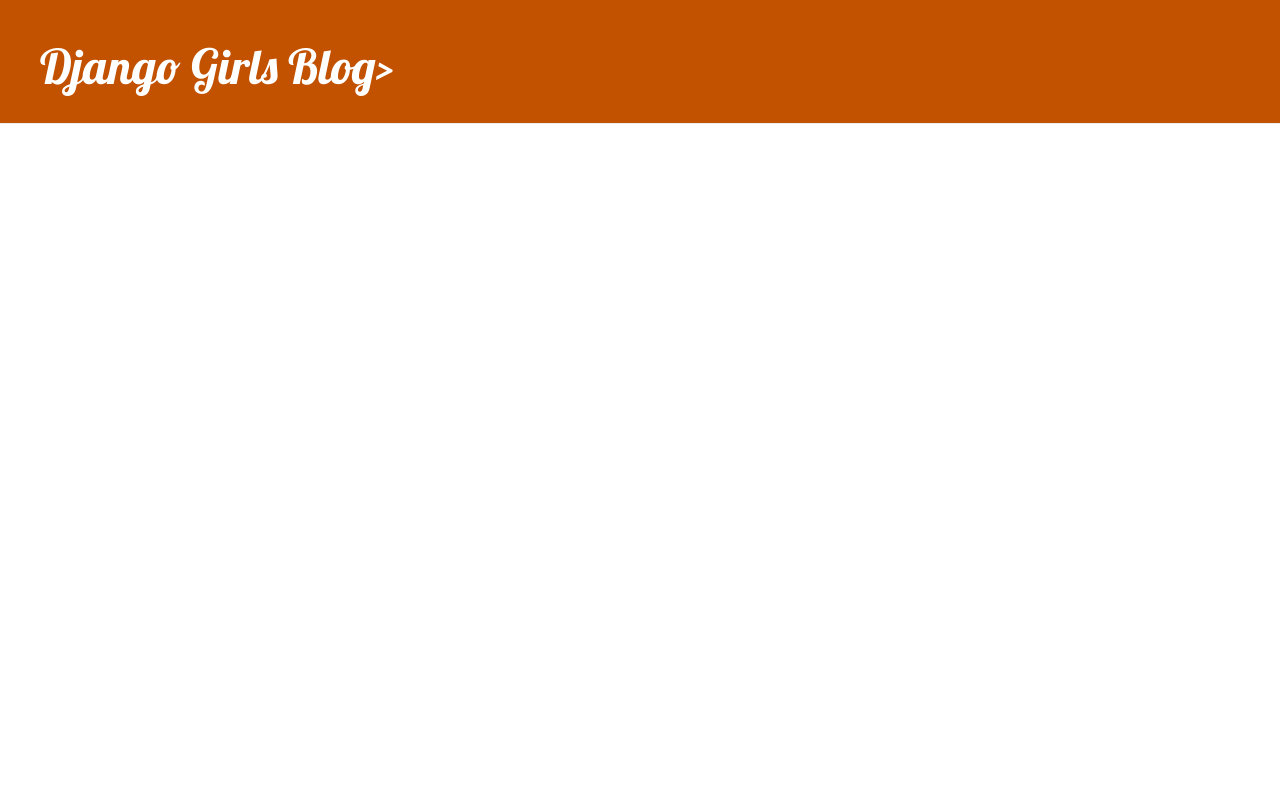
After one commit to ghajeev/my-first-blog, a Django app: template blog/templates/blog/base.html in a window 1280 px wide. The commit adds this page. Run offline with Django 3.2, Linux system fonts and the light colour scheme; the template is opened without the code that fills it, so the values that code supplies are empty; some libraries are stand-ins or nearby versions.

Commit message:
Adds views and templates for detailed blog post as well as CSS for the site.

```diff
--- /dev/null
+++ b/blog/static/css/blog.css
@@ -0,0 +1,70 @@
+/* This is a CSS selector - apply the color to all children a tags of h1 */
+/* h1 a, h2 a
+{
+    color: #C25100;
+    font-family: 'Lobster';
+}
+
+body
+{
+    padding-left: 15px;
+} */
+
+
+
+.page-header
+{
+    background-color: #C25100;
+    margin-top: 0;
+    padding: 20px 20px 20px 40px;
+}
+
+.page-header h1, .page-header h1 a, .page-header h1 a:visited, .page-header h1 a:active
+{
+    color: #ffffff;
+    font-size: 36pt;
+    text-decoration: none;
+}
+
+.content
+{
+    margin-left: 40px;
+}
+
+h1, h2, h3, h4
+{
+    font-family: 'Lobster', cursive;
+}
+
+.date
+{
+    color: #828282;
+}
+
+.save
+{
+    float: right;
+}
+
+.post-form textarea, .post-form input
+{
+    width: 100%;
+}
+
+.top-menu, .top-menu:hover, .top-menu:visited
+{
+    color: #ffffff;
+    float: right;
+    font-size: 26pt;
+    margin-right: 20px;
+}
+
+.postings
+{
+    margin-bottom: 70px;
+}
+
+.postings h2 a, .postings h2 a:visited
+{
+    color: #000000;
+}
--- /dev/null
+++ b/blog/templates/blog/base.html
@@ -0,0 +1,26 @@
+{% load static %}
+<html>
+    <head>
+        <title>The Great One's blog yo</title>
+        <link rel="stylesheet" href="//maxcdn.bootstrapcdn.com/bootstrap/3.2.0/css/bootstrap.min.css">
+        <link rel="stylesheet" href="//maxcdn.bootstrapcdn.com/bootstrap/3.2.0/css/bootstrap-theme.min.css">
+        <link rel="stylesheet" href="{% static 'css/blog.css'%}">
+        <link href="//fonts.googleapis.com/css?family=Lobster&subset=latin,latin-ext" rel="stylesheet" type="text/css">
+    </head>
+
+    <body>
+      <div class="page-header">
+        <h1><a href="/">Django Girls Blog></a></h1>
+      </div>
+
+      <div class="content container">
+        <div class="row">
+          <div class="col-md-8">
+            {% block content %}
+            {% endblock %}
+          </div>
+        </div>
+
+      </div>
+    </body>
+</html>
--- a/blog/urls.py
+++ b/blog/urls.py
@@ -7,4 +7,5 @@
 # path is '' and you should go to this view
 urlpatterns = [
                 path('', views.post_list, name='post_list'),
+                path('post/<int:pk>/', views.post_detail, name="post_detail"),
               ]
```
Also changed, not shown: blog/templates/blog/post_detail.html (added, +13 -0 lines), blog/templates/blog/post_list.html (+18 -26 lines), blog/views.py (+6 -2 lines).
